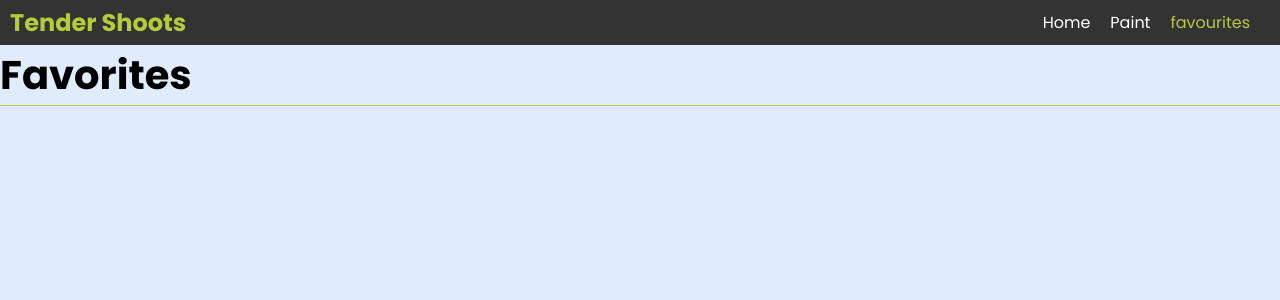
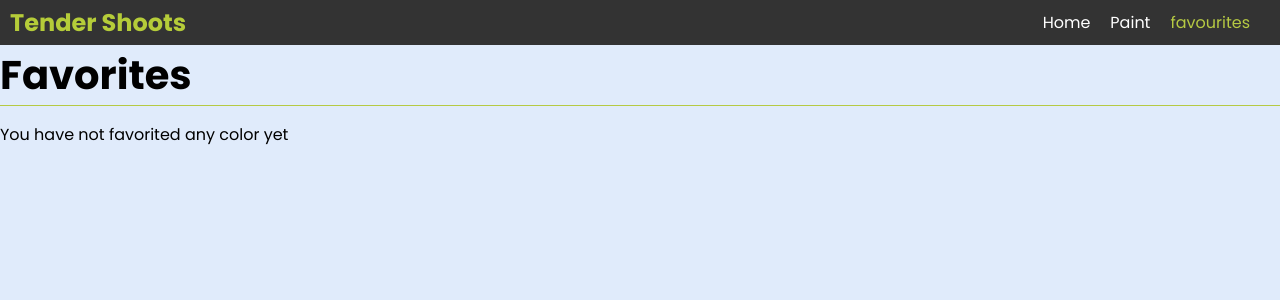
Before and after one commit to GSG-G11/tender-shoots, a React (Create React App) app: page /favourites in a window 1280 px wide. Shown: the top 300 px of the page. Built offline with nearby package versions, Linux system fonts and the light colour scheme.

Commit message:
handle emtpty colors array Relates #13

```diff
--- a/src/Pages/favorites /Favorites.js
+++ b/src/Pages/favorites /Favorites.js
@@ -7,9 +7,9 @@ function Favorites() {
     <div className="favorites-container">
       <h1>Favorites</h1>
       <div className="favorites-list">
-        {colors.map((color) => (
+        {colors.length ? colors.map((color) => (
           <div className="favorites-item" key={color} style={{ backgroundColor: color }}>{color}</div>
-        ))}
+        )) : <p>You have not favorited any color yet </p>}
       </div>
     </div>
   );
```
